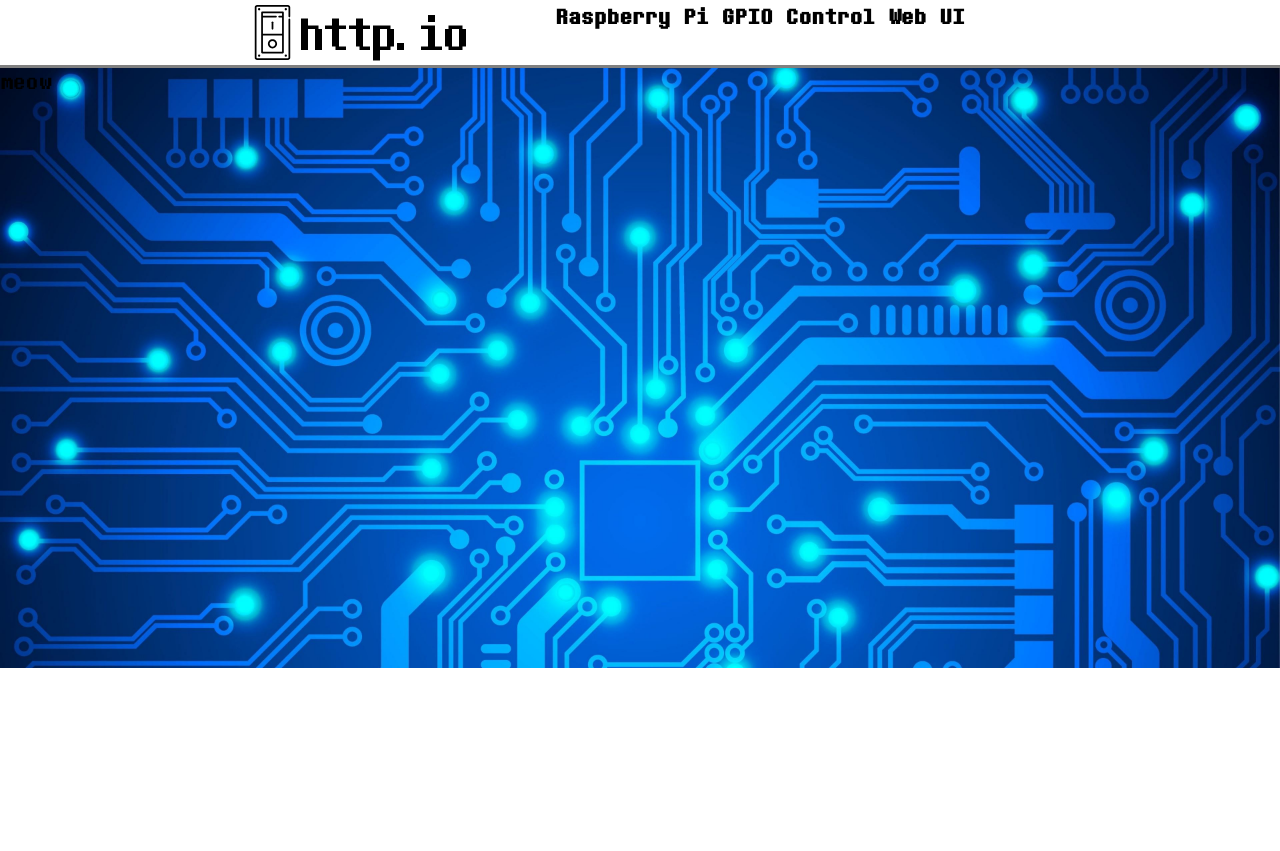
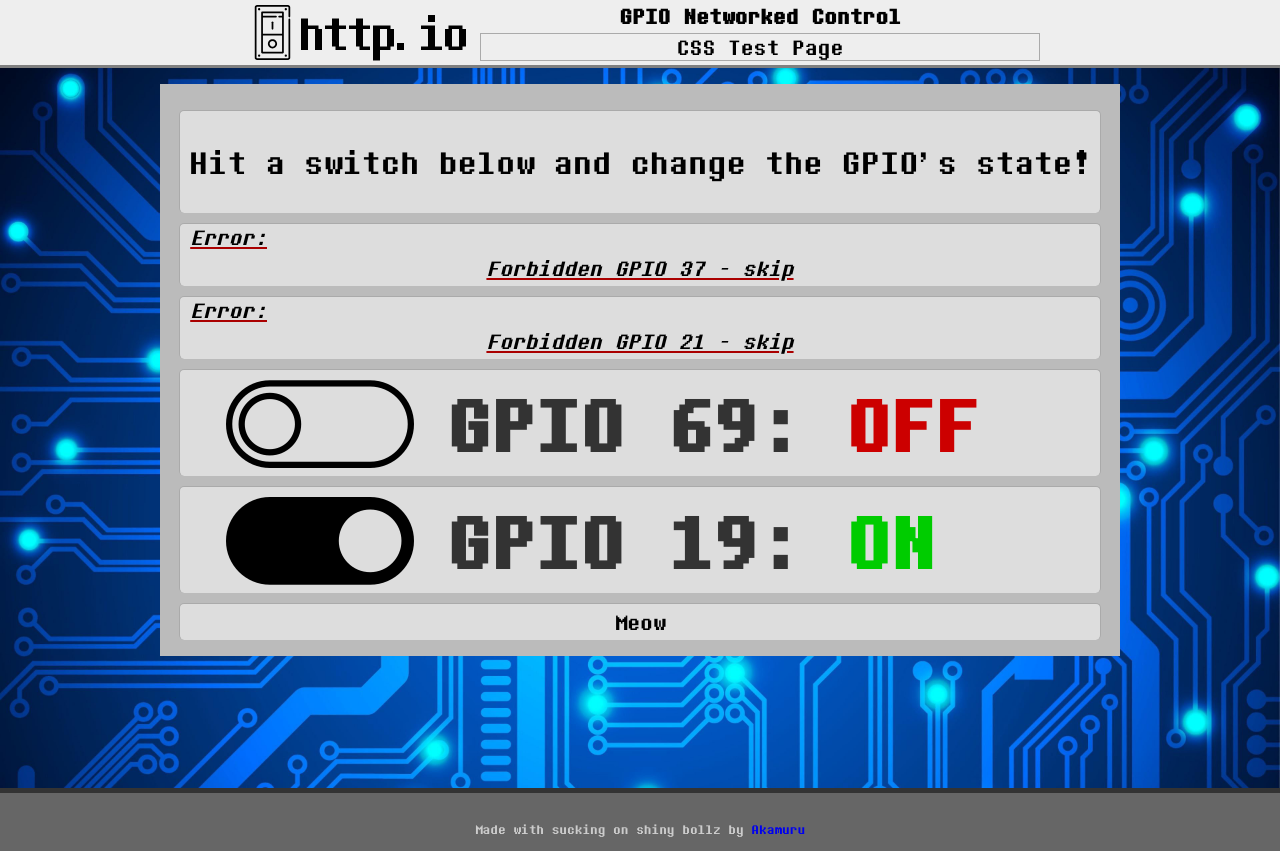
Before and after one commit to hoshinetsu/http-gpio, a plain HTML site: page index.htm in a window 1280 px wide. Before the commit the page ends 800 px from the top, so only its background shows below. Drawn offline with Linux system fonts and the light colour scheme.

Commit message:
New web layout + backend fixes

```diff
--- a/index.htm
+++ b/index.htm
@@ -2,22 +2,55 @@
 <html>
 
 <head>
-    <title>HT-GP-IO - Index</title>
+    <title>HT-GP-IO - Control</title>
     <link rel="stylesheet" href="style.css">
 </head>
 
 <body>
     <header>
         <h1>
-            <a href="index.htm">HTTP.IO</a>
+            <a href="">HTTP.IO</a>
         </h1>
         <nav>
-            <h2>Raspberry Pi GPIO Control Web UI</h2>
+            <h2>GPIO Networked Control</h2>
+            <ul>
+                <li style="border-right: 1px solid #aaaaaa;">CSS Test Page</li>
+            </ul>
         </nav>
     </header>
     <section class="main">
-        <div>meow</div>
+        <article>
+            <ul>
+                <li>
+                    <p id="slogan">Hit a switch below and change the GPIO's state!</p>
+                </li>
+                <li class='error'>
+                    <p>Forbidden GPIO 37 - skip</p>
+                </li>
+                <li class='error'>
+                    <p>Forbidden GPIO 21 - skip</p>
+                </li>
+                <li>
+                    <a href="">
+                        <div class="control-off">GPIO 69: <span class="red">OFF</span></div>
+                    </a>
+                </li>
+                <li>
+                    <a href="">
+                        <div class="control-on">GPIO 19: <span class="green">ON</span></div>
+                    </a>
+                </li>
+                <li>
+                    <p class='timing'>Meow</p>
+                </li>
+            </ul>
+        </article>
     </section>
+    <footer>
+        <p>
+            Made with sucking on shiny bollz by <a href="https://github.com/the-akamuru/">Akamuru</a>
+        </p>
+    </footer>
 </body>
 
 </html>
--- a/style.css
+++ b/style.css
@@ -8,11 +8,14 @@ body {
     margin: 0;
     padding: 0;
     font-size: 16pt;
+    user-select: none;
+    background-color: #eee;
 }
 
 header {
     margin: 0 auto;
     max-width: 800px;
+    max-height: 10vh;
 }
 
 h1,
@@ -27,7 +30,6 @@ header h1 {
     width: 20%;
     font-weight: lighter;
     letter-spacing: -3pt;
-    user-select: none;
 }
 
 header h1 a {
@@ -87,29 +89,38 @@ header nav li:hover {
 
 .main {
     border-top: 3px solid gray;
-    height: 600px;
+    height: 90vh;
     width: 100%;
     overflow: hidden;
     background-image: url('bg.jpg');
+    backdrop-filter: blur(2px);
+    -webkit-backdrop-filter: blur(2px);
     background-size: cover;
     background-repeat: no-repeat;
     min-height: 50%;
 }
 
 .main article {
-    width: 60%;
+    width: 75%;
     margin: 0 auto;
-    background-color: #dddddd;
+    margin-top: 16px;
+    background-color: #bbb;
+    padding-top: 16px;
+    padding-bottom: 16px;
 }
 
 .main ul {
     list-style-type: none;
-    margin-top: 10px;
+    width: 96%;
+    margin: 0 auto;
 }
 
 .main li {
     border: 1px solid #aaaaaa;
+    background-color: #ddd;
     border-bottom: none;
+    margin-top: 10px;
+    border-radius: 5px;
 }
 
 a:visited {
@@ -162,11 +173,48 @@ a {
     /*text-shadow: -1px -1px 0 #333, 1px -1px 0 #333, -1px 1px 0 #333, 1px 1px 0 #333;*/
 }
 
+.error {
+    text-decoration: underline;
+    text-decoration-color: #AA0000;
+    font-style: italic;
+}
+
+.error:before {
+    content: "Error:";
+    padding-left: 10px;
+    padding-top: auto;
+}
+
 p {
-    padding: 0;
+    padding-left: 0;
+    padding-right: 0;
+    padding-top: 5px;
+    padding-bottom: 5px;
     margin: 0;
+    text-align: center;
+}
+
+#slogan {
+    padding-top: 1em;
+    padding-bottom: 1em;
+    font-size: 1.5em;
 }
 
 h1 {
     font-size: 24px;
 }
+
+footer {
+    clear: both;
+    border-top: 5px solid #333333;
+    color: #ccc;
+    font-size: 0.6em;
+    line-height: 32px;
+    text-align: center;
+    padding-top: 16px;
+    background-color: #666666;
+    max-height: 10vh;
+    height: fit-content;
+    box-sizing: border-box;
+    overflow: hidden;
+}
```
Also changed, not shown: footer.htm (+3 -0 lines), header.htm (+6 -3 lines), 1 other file.
